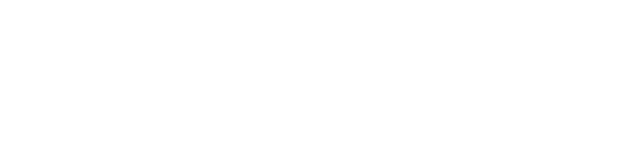
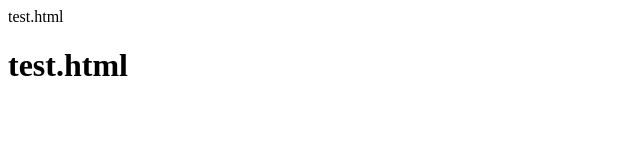
Before and after one commit to nemoluv27/git_test, a plain HTML site: page test.html in a window 1280 px wide. Shown: the whole page, without its empty margins (0-640 px from the left). Drawn offline with Linux system fonts and the light colour scheme.

Commit message:
test.html edit

```diff
--- a/test.html
+++ b/test.html
@@ -1 +1,12 @@
-<html></html>
+<!DOCTYPE html>
+<html lang="en">
+<head>
+    <meta charset="UTF-8">
+    <meta name="viewport" content="width=device-width, initial-scale=1.0">
+    <title>Document</title>
+</head>
+<body>
+    test.html
+    <h1> test.html </h1>
+</body>
+</html>
```
